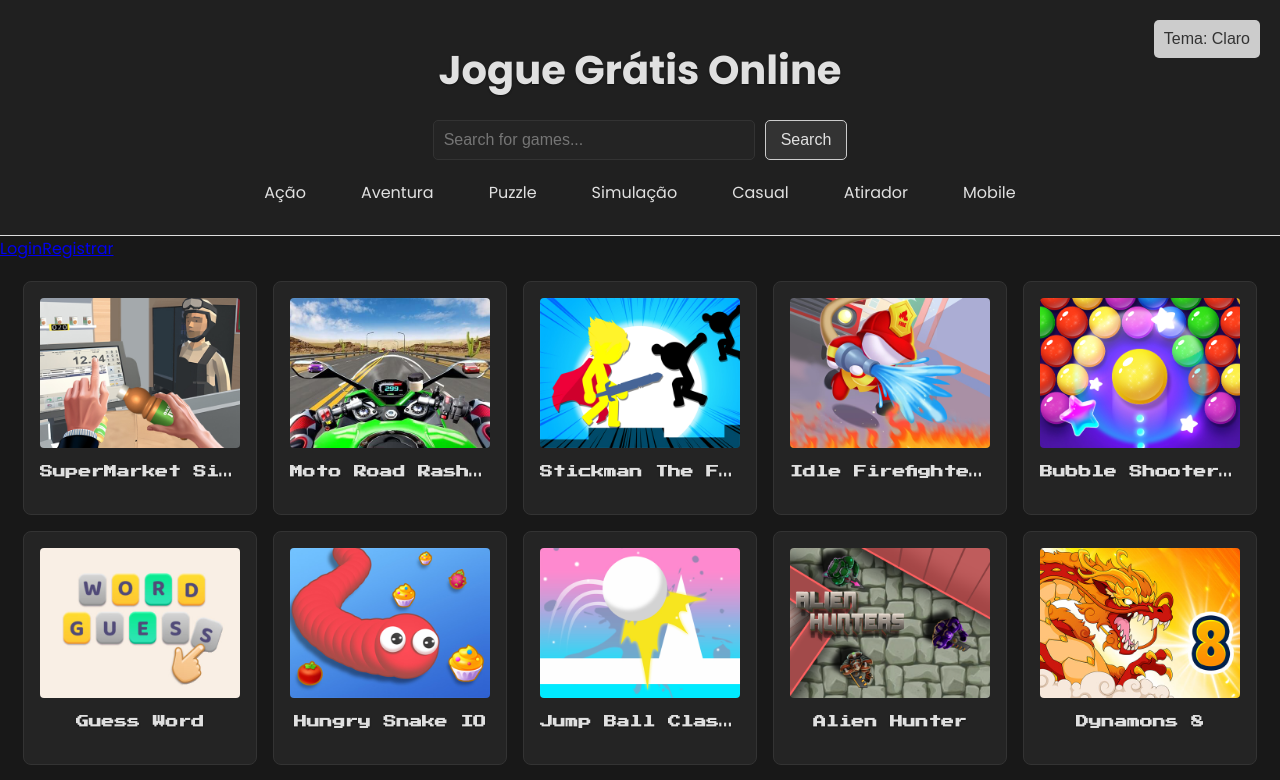
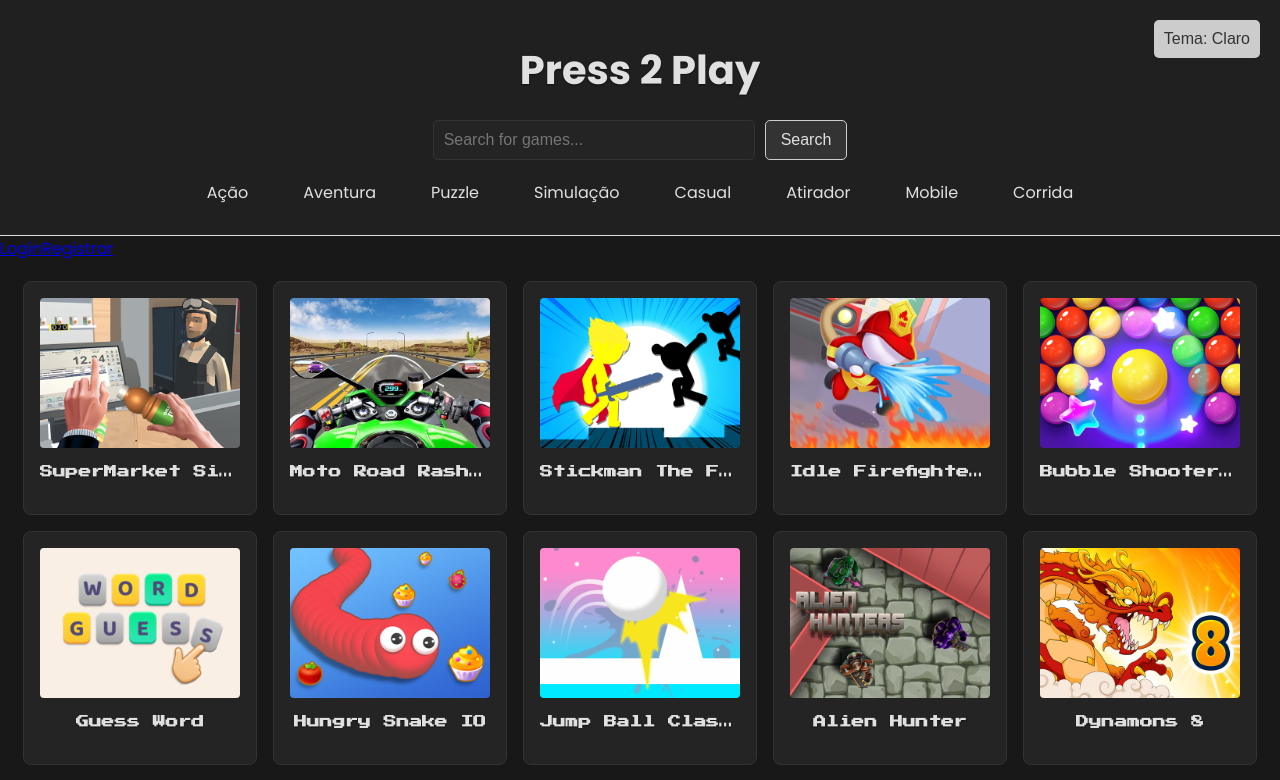
Before and after one commit to pedrolucas201/site-de-jogos, a React (Create React App) app: page / in a window 1280 px wide. Shown: the top 780 px of the page. Built offline with nearby package versions, Linux system fonts and the light colour scheme; no server answers.

Commit message:
refactor: i changed the content in H1

```diff
--- a/src/components/Header.tsx
+++ b/src/components/Header.tsx
@@ -11,7 +11,7 @@ interface HeaderProps {
 const Header: React.FC<HeaderProps> = ({ theme, toggleTheme, onSearch }) => {
   return (
     <header className={theme === 'light' ? 'light-header' : 'dark-header'}>
-      <h1>Jogue Grátis Online</h1>
+      <h1>Press 2 Play</h1>
       <SearchBar onSearch={onSearch} /> {/* Passando a função onSearch */}
       <nav>
         <ul>
@@ -22,6 +22,7 @@ const Header: React.FC<HeaderProps> = ({ theme, toggleTheme, onSearch }) => {
           <li><Link to="/category/casual">Casual</Link></li>
           <li><Link to="/category/shooter">Atirador</Link></li>
           <li><Link to="/category/mobile">Mobile</Link></li>
+          <li><Link to="/category/racing">Corrida</Link></li>
         </ul>
       </nav>
     </header>
```
